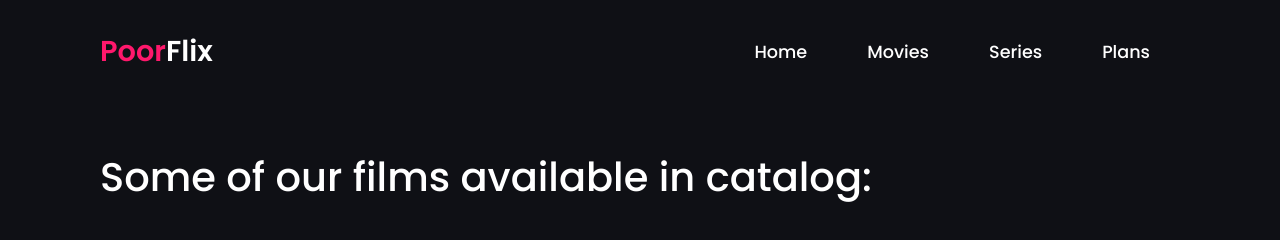
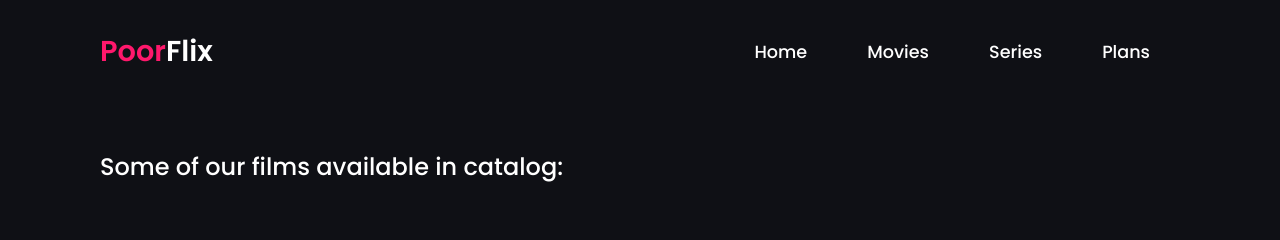
Before and after one commit to IagoVianaa/PjJS_Streaming, a plain HTML site: page filmes.html in a window 1280 px wide. Drawn offline with nearby package versions, Linux system fonts and the light colour scheme; no server answers.

Commit message:
Melhorando layout do projeto

```diff
--- a/STYLE/filmes.css
+++ b/STYLE/filmes.css
@@ -73,6 +73,7 @@ main {
 
 h1 {
     color: white;
+    font-size: 1.5rem;
 }
 
 #movies{
--- a/STYLE/series.css
+++ b/STYLE/series.css
@@ -73,6 +73,7 @@ main {
 
 h1 {
     color: white;
+    font-size: 1.5rem;
 }
 
 #series{
```
